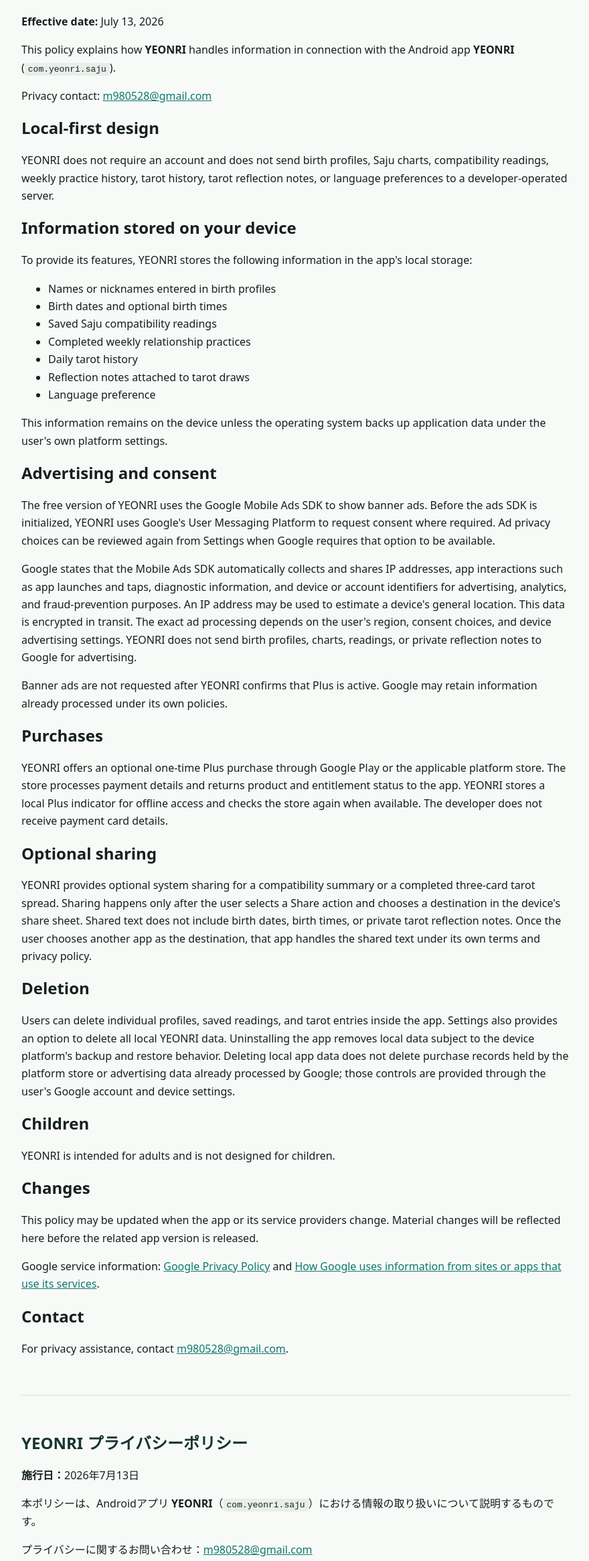
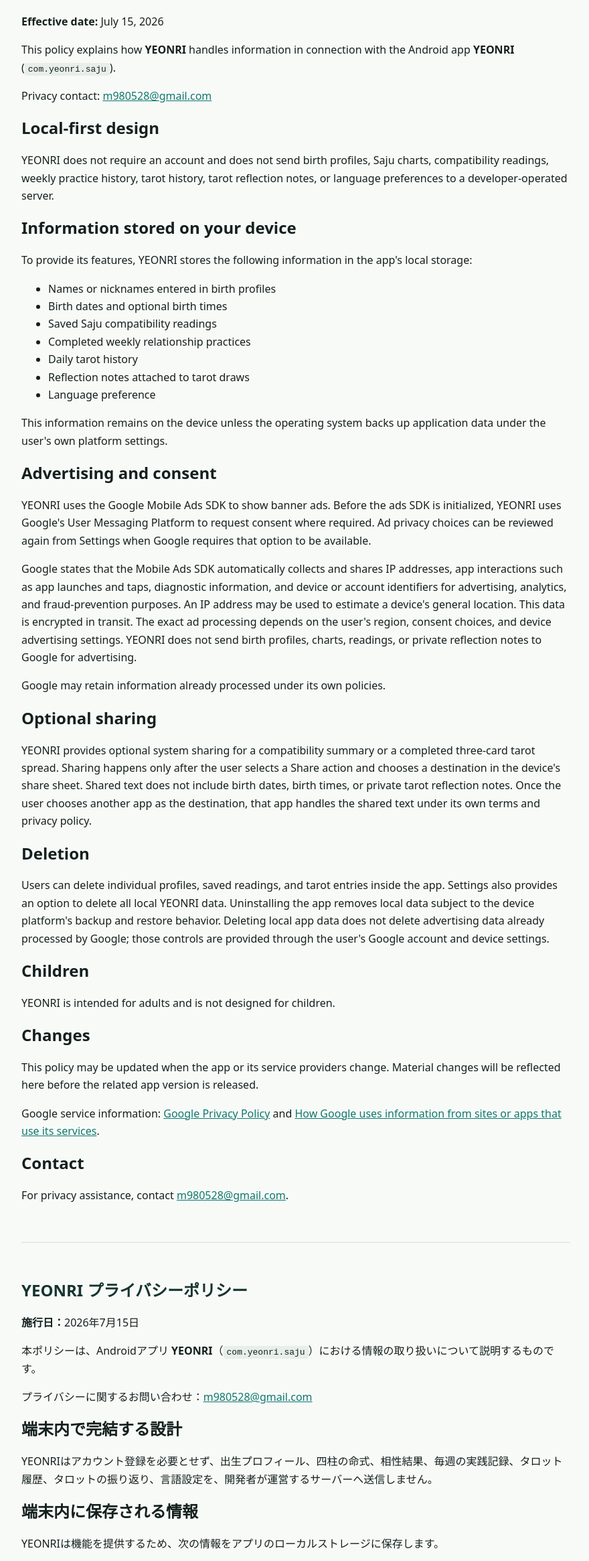
Before and after one commit to sclee980528-prog/yeonri-privacy, a plain HTML site: page index.html in a window 1280 px wide. Shown: the part 137-2467 px from the top of the page at 67% size, without its empty margins (198-1078 px from the left). Drawn offline with Linux system fonts and the light colour scheme.

Commit message:
Update policy for ad-supported free release

```diff
--- a/index.html
+++ b/index.html
@@ -18,7 +18,7 @@
   <p class="languages"><a href="#english">English</a> · <a href="#japanese">日本語</a></p>
   <main id="english" lang="en">
   <h1>YEONRI Privacy Policy</h1>
-  <p><strong>Effective date:</strong> July 13, 2026</p>
+  <p><strong>Effective date:</strong> July 15, 2026</p>
 
   <p>This policy explains how <strong>YEONRI</strong> handles information in connection with the Android app <strong>YEONRI</strong> (<code>com.yeonri.saju</code>).</p>
   <p>Privacy contact: <a href="mailto:m980528@gmail.com">m980528@gmail.com</a></p>
@@ -40,18 +40,15 @@
   <p>This information remains on the device unless the operating system backs up application data under the user's own platform settings.</p>
 
   <h2>Advertising and consent</h2>
-  <p>The free version of YEONRI uses the Google Mobile Ads SDK to show banner ads. Before the ads SDK is initialized, YEONRI uses Google's User Messaging Platform to request consent where required. Ad privacy choices can be reviewed again from Settings when Google requires that option to be available.</p>
+  <p>YEONRI uses the Google Mobile Ads SDK to show banner ads. Before the ads SDK is initialized, YEONRI uses Google's User Messaging Platform to request consent where required. Ad privacy choices can be reviewed again from Settings when Google requires that option to be available.</p>
   <p>Google states that the Mobile Ads SDK automatically collects and shares IP addresses, app interactions such as app launches and taps, diagnostic information, and device or account identifiers for advertising, analytics, and fraud-prevention purposes. An IP address may be used to estimate a device's general location. This data is encrypted in transit. The exact ad processing depends on the user's region, consent choices, and device advertising settings. YEONRI does not send birth profiles, charts, readings, or private reflection notes to Google for advertising.</p>
-  <p>Banner ads are not requested after YEONRI confirms that Plus is active. Google may retain information already processed under its own policies.</p>
-
-  <h2>Purchases</h2>
-  <p>YEONRI offers an optional one-time Plus purchase through Google Play or the applicable platform store. The store processes payment details and returns product and entitlement status to the app. YEONRI stores a local Plus indicator for offline access and checks the store again when available. The developer does not receive payment card details.</p>
+  <p>Google may retain information already processed under its own policies.</p>
 
   <h2>Optional sharing</h2>
   <p>YEONRI provides optional system sharing for a compatibility summary or a completed three-card tarot spread. Sharing happens only after the user selects a Share action and chooses a destination in the device's share sheet. Shared text does not include birth dates, birth times, or private tarot reflection notes. Once the user chooses another app as the destination, that app handles the shared text under its own terms and privacy policy.</p>
 
   <h2>Deletion</h2>
-  <p>Users can delete individual profiles, saved readings, and tarot entries inside the app. Settings also provides an option to delete all local YEONRI data. Uninstalling the app removes local data subject to the device platform's backup and restore behavior. Deleting local app data does not delete purchase records held by the platform store or advertising data already processed by Google; those controls are provided through the user's Google account and device settings.</p>
+  <p>Users can delete individual profiles, saved readings, and tarot entries inside the app. Settings also provides an option to delete all local YEONRI data. Uninstalling the app removes local data subject to the device platform's backup and restore behavior. Deleting local app data does not delete advertising data already processed by Google; those controls are provided through the user's Google account and device settings.</p>
 
   <h2>Children</h2>
   <p>YEONRI is intended for adults and is not designed for children.</p>
@@ -68,7 +65,7 @@
 
   <section id="japanese" lang="ja">
   <h1>YEONRI プライバシーポリシー</h1>
-  <p><strong>施行日：</strong>2026年7月13日</p>
+  <p><strong>施行日：</strong>2026年7月15日</p>
 
   <p>本ポリシーは、Androidアプリ <strong>YEONRI</strong>（<code>com.yeonri.saju</code>）における情報の取り扱いについて説明するものです。</p>
   <p>プライバシーに関するお問い合わせ：<a href="mailto:m980528@gmail.com">m980528@gmail.com</a></p>
@@ -90,18 +87,15 @@
   <p>これらの情報は、利用者自身の端末設定によってアプリデータがバックアップされる場合を除き、端末内に保持されます。</p>
 
   <h2>広告と同意</h2>
-  <p>YEONRIの無料版では、バナー広告を表示するためにGoogle Mobile Ads SDKを使用します。広告SDKを初期化する前に、必要な地域ではGoogle User Messaging Platformを通じて同意を確認します。Googleにより再設定画面の表示が必要とされる場合は、設定から広告のプライバシー選択を見直せます。</p>
+  <p>YEONRIでは、バナー広告を表示するためにGoogle Mobile Ads SDKを使用します。広告SDKを初期化する前に、必要な地域ではGoogle User Messaging Platformを通じて同意を確認します。Googleにより再設定画面の表示が必要とされる場合は、設定から広告のプライバシー選択を見直せます。</p>
   <p>Googleの説明によると、Mobile Ads SDKは、広告、分析、不正利用防止のため、IPアドレス、アプリの起動やタップなどの操作情報、診断情報、端末またはアカウントの識別子を自動的に収集・共有します。IPアドレスから端末のおおよその地域が推定される場合があります。これらのデータは通信中に暗号化されます。実際の広告処理は、利用地域、同意内容、端末の広告設定によって異なります。YEONRIが出生プロフィール、命式、結果、非公開の振り返りを広告目的でGoogleへ送ることはありません。</p>
-  <p>Plusの有効性を確認した後は、バナー広告をリクエストしません。すでにGoogleが処理した情報は、Googleのポリシーに基づいて保持される場合があります。</p>
-
-  <h2>購入</h2>
-  <p>YEONRIは、Google Playなどのプラットフォームストアを通じて、任意の買い切りPlusを提供します。決済情報はストアが処理し、アプリには商品と利用権の状態が返されます。YEONRIはオフライン利用のためPlusの状態を端末内に保存し、ストアへ接続できるときに再確認します。開発者が決済カード情報を受け取ることはありません。</p>
+  <p>すでにGoogleが処理した情報は、Googleのポリシーに基づいて保持される場合があります。</p>
 
   <h2>任意の共有</h2>
   <p>YEONRIでは、相性の要約または完成した3枚のタロットを、端末の共有機能を使って任意に共有できます。共有は、利用者が「共有」を選び、端末の共有シートで送信先を選択した場合にのみ行われます。共有文には生年月日、出生時刻、非公開のタロット振り返りは含まれません。送信先として別のアプリを選んだ後は、そのアプリの利用規約とプライバシーポリシーに基づいて共有文が取り扱われます。</p>
 
   <h2>削除</h2>
-  <p>プロフィール、保存した相性結果、タロット履歴はアプリ内で個別に削除できます。設定からYEONRIのローカルデータをすべて削除することもできます。アプリをアンインストールすると、端末のバックアップと復元の設定が適用される場合を除き、ローカルデータは削除されます。端末内データの削除では、ストアが保持する購入履歴や、Googleがすでに処理した広告データは削除されません。これらはGoogleアカウントと端末の設定から管理できます。</p>
+  <p>プロフィール、保存した相性結果、タロット履歴はアプリ内で個別に削除できます。設定からYEONRIのローカルデータをすべて削除することもできます。アプリをアンインストールすると、端末のバックアップと復元の設定が適用される場合を除き、ローカルデータは削除されます。端末内データの削除では、Googleがすでに処理した広告データは削除されません。これらはGoogleアカウントと端末の設定から管理できます。</p>
 
   <h2>子どもの利用</h2>
   <p>YEONRIは成人向けであり、子どもを対象として設計されていません。</p>
```
